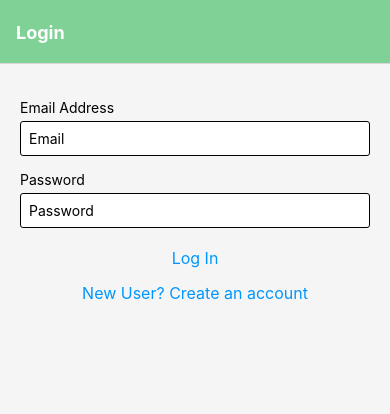
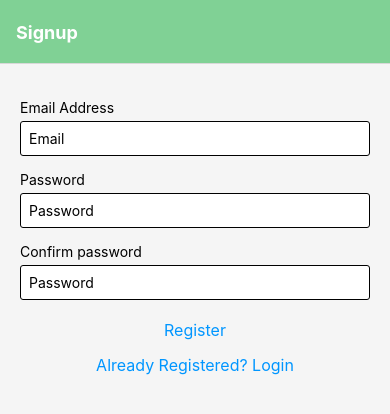
Before and after one commit to lisliaxx/Fall2024-Tue, a React Native app: screen / in a window 390 px wide. Shown: the top 414 px of the page. Built offline with nearby package versions, Linux system fonts and the light colour scheme; no server answers.

Commit message:
Seperating auth screens with app screens as another security layer to show home screen only when log in

```diff
--- a/App.js
+++ b/App.js
@@ -1,21 +1,45 @@
 import {View, Text, Button} from 'react-native';
 import React from 'react';
+import { useEffect, useState } from 'react';
 import { NavigationContainer } from '@react-navigation/native';
 import { createStackNavigator } from '@react-navigation/stack';
 import Home from './Components/Home';
 import GoalDetails from './Components/GoalDetails';
 import Login from './Components/Login';
 import Signup from './Components/Signup';
+import { getAuth, onAuthStateChanged } from 'firebase/auth';
 
 
 const Stack = createStackNavigator();
-console.log(Stack);
+// console.log(Stack);
+
+const authStack =
+<>
+  <Stack.Screen name="Signup" component={Signup} />
+  <Stack.Screen name="Login" component={Login} />
+</>
+
+const appStack =
+<>
+  <Stack.Screen name="Home" component={Home} />
+  <Stack.Screen name="GoalDetails" component={GoalDetails} />
+</>
 
 export default function App() {
+  const [isUserLoggedIn, setIsUserLoggedIn] = useState(false);
+  useEffect(() => {onAuthStateChanged(getAuth(), (user) => {
+    if (user) {
+      setIsUserLoggedIn(true);
+    } else {
+      setIsUserLoggedIn(false);
+    }
+  });
+  }
+  , []);
+
   return (
     <NavigationContainer>
       <Stack.Navigator
-        initialRouteName="Login"
         screenOptions={{
           headerStyle: {
             backgroundColor: '#80d195',
@@ -25,34 +49,7 @@ export default function App() {
             fontWeight: 'bold',
           },
         }}>
-        <Stack.Screen
-          name="Login"
-          component={Login}
-          options={{
-            title: 'Login',
-          }}
-        />
-        <Stack.Screen
-          name="Home"
-          component={Home}
-          options={{
-            title : "My Goals",
-          }}
-        />
-        <Stack.Screen
-          name="GoalDetails"
-          component={GoalDetails}
-          options={({route}) => ({
-            title: route.params?.goalItem?.txt || "Goal Details",
-          })}
-        />
-        <Stack.Screen
-          name="Signup"
-          component={Signup}
-          options={{
-            title: 'Signup',
-          }}
-        />
+        {isUserLoggedIn ? appStack : authStack}
       </Stack.Navigator>
     </NavigationContainer>
   );
```
